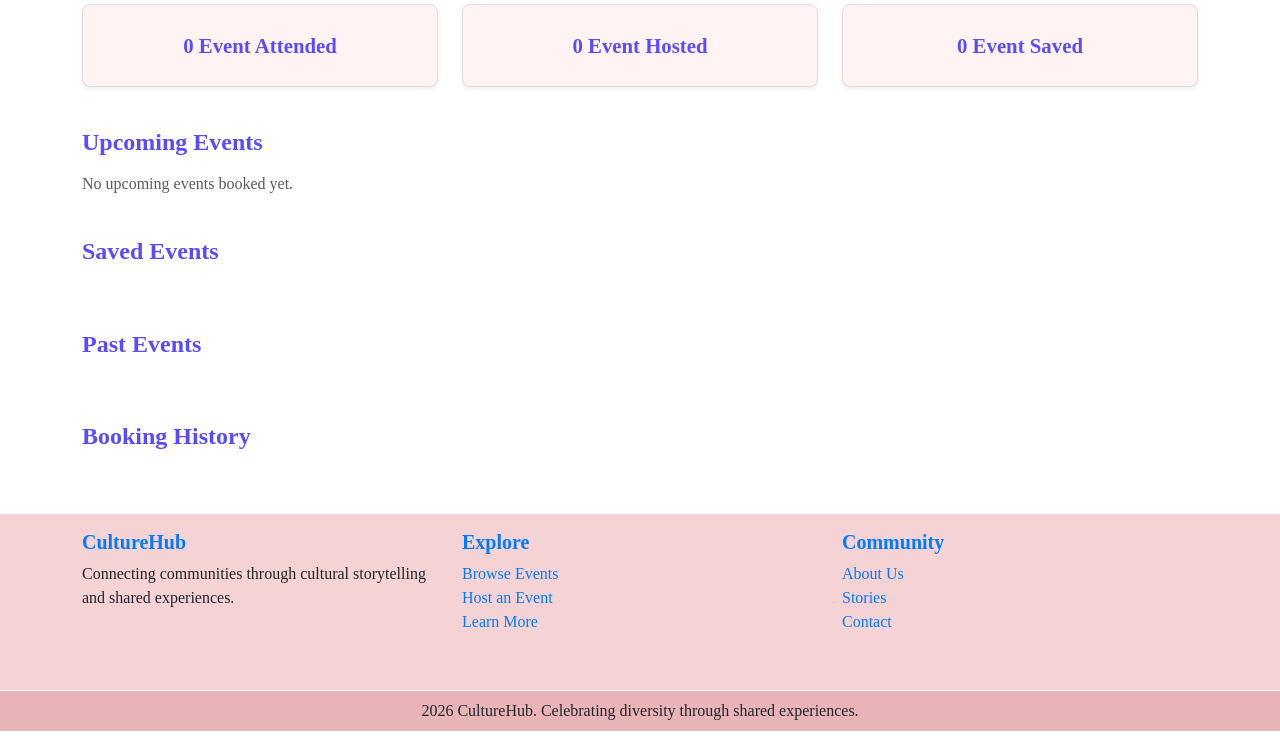
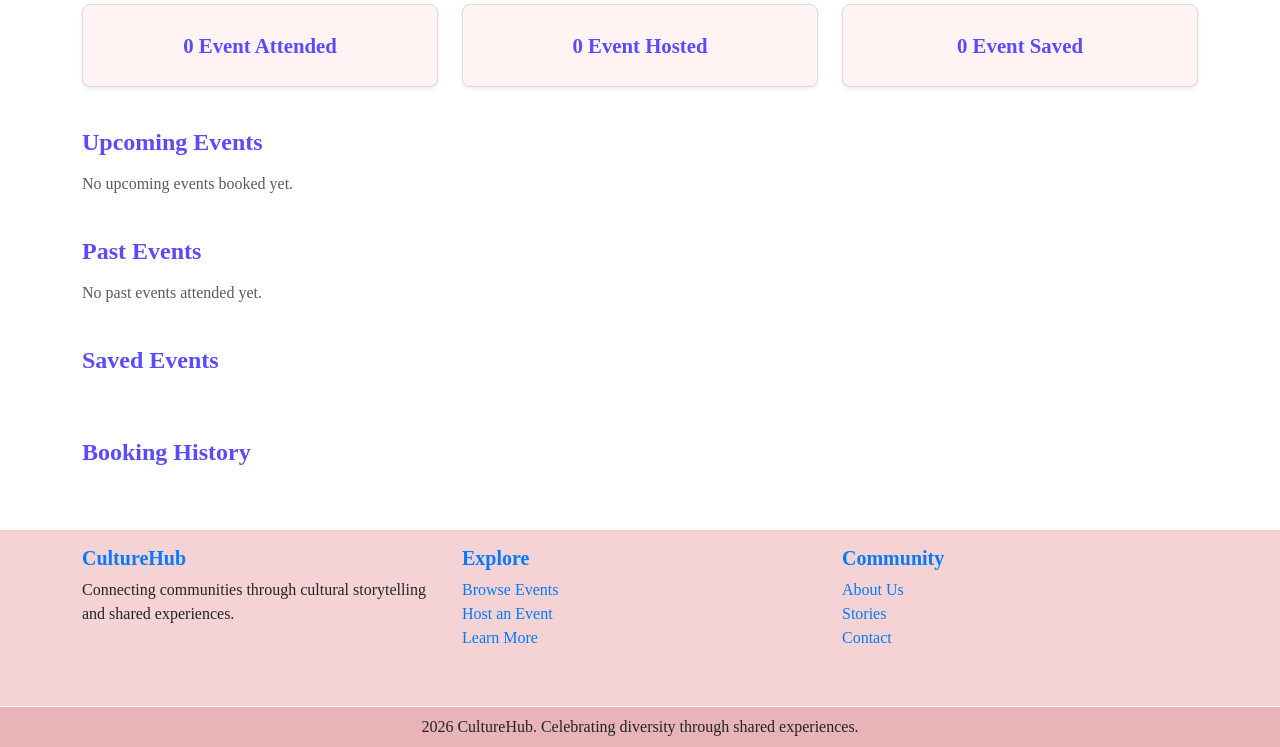
Before and after one commit to TiredTom22/IAB207-Assessment-2-CultureHub-Web-app, a Flask app: page /user/profile in a window 1280 px wide. Shown: the part 434-1181 px from the top of the page. Run offline with Flask 3, Linux system fonts and the light colour scheme; a user stored in the database is signed in; grey boxes labelled with a size stand in for pictures from a placeholder-image service; some libraries are stand-ins or nearby versions.

Commit message:
Updated Past Events section

```diff
--- a/a2_group2/culturehub/templates/user/profile.html
+++ b/a2_group2/culturehub/templates/user/profile.html
@@ -72,19 +72,42 @@
         {% endif %}
     </div>
 
+    <!-- Past Events -->
+    <h4 class="section-title">Past Events</h4>
+    <div class="row">
+        {% if past_events %}
+            {% for event in past_events %}
+            <div class="col-md-4 mb-4">
+                <div class="event-card profile-event-card shadow-sm">
+                    <div class="card-img-wrap">
+                        <img src="{{ url_for('static', filename='images/' + event.image) if event.image else 'https://placehold.co/400x220' }}"
+                            class="card-img-top" alt="{{ event.name }}">
+                        <span class="origin-tag">{{ event.category }}</span>
+                    </div>
+                    <div class="card-body">
+                        <h5 class="card-title">{{ event.name }}</h5>
+                        <p class="event-date">
+                            {{ event.date.strftime("%A, %d %B %Y") }}
+                            {{ event.location }}
+                        </p>
+                    </div>
+                    <div class="card-actions">
+                        <a href="{{ url_for('main.event_detail', event_id=event.id) }}"
+                        class="btn btn-primary btn-sm">View Details</a>
+                    </div>
+                </div>
+            </div>
+            {% endfor %}
+        {% else %}
+            <p class="text-muted">No past events attended yet.</p>
+        {% endif %}
+    </div>
+
     <!-- Saved Events -->
     <h4 class="section-title">Saved Events</h4>
     <div class="row">
         <div class="col-md-4 mb-4">
             <!-- Add saved event card here later -->
-        </div>
-    </div>
-
-    <!-- Past Events -->
-    <h4 class="section-title">Past Events</h4>
-    <div class="row">
-        <div class="col-md-4 mb-4">
-            <!-- Add past event card here later -->
         </div>
     </div>
 
```
Lines whose indentation alone changed are shown as unchanged.
